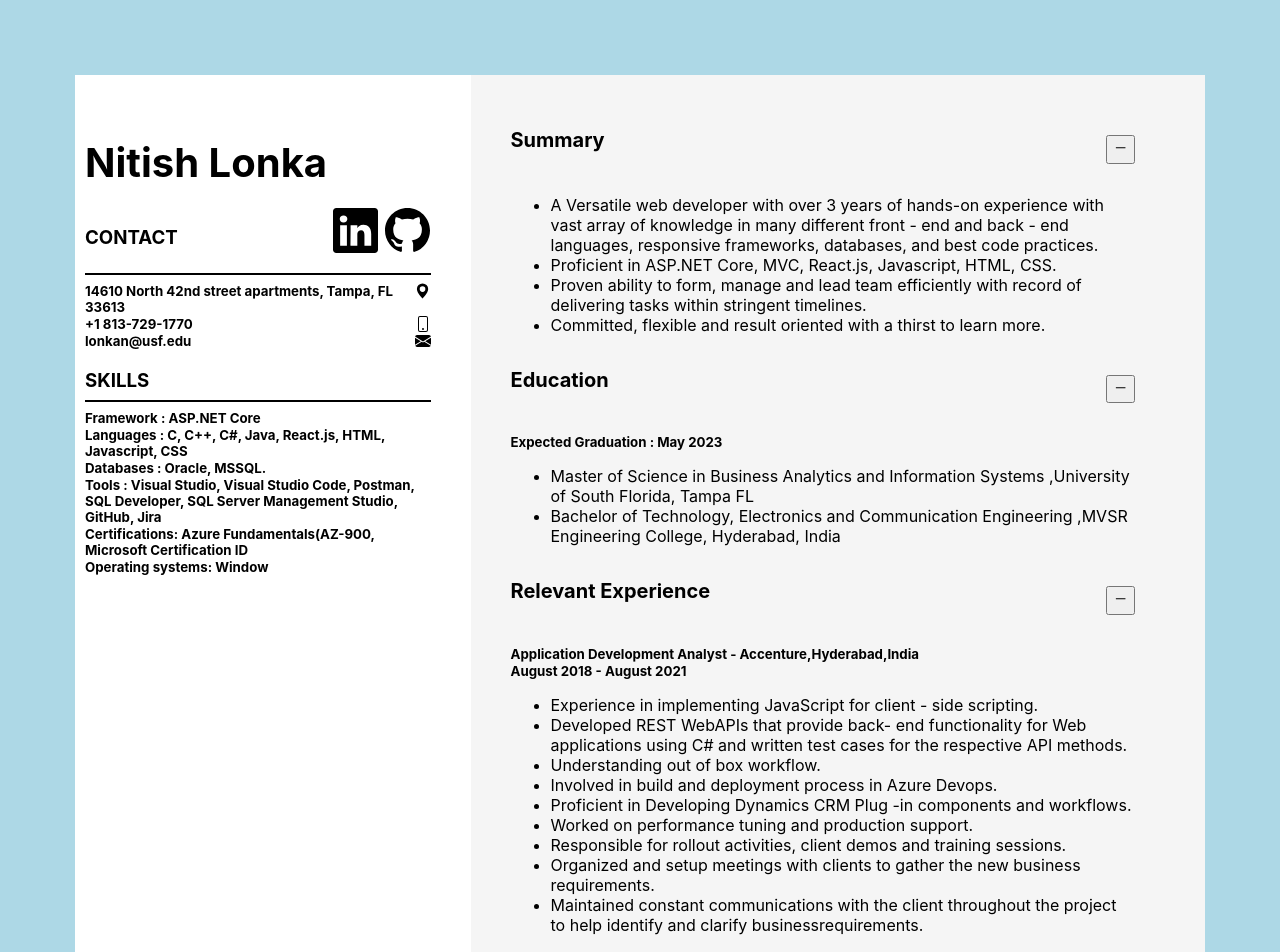
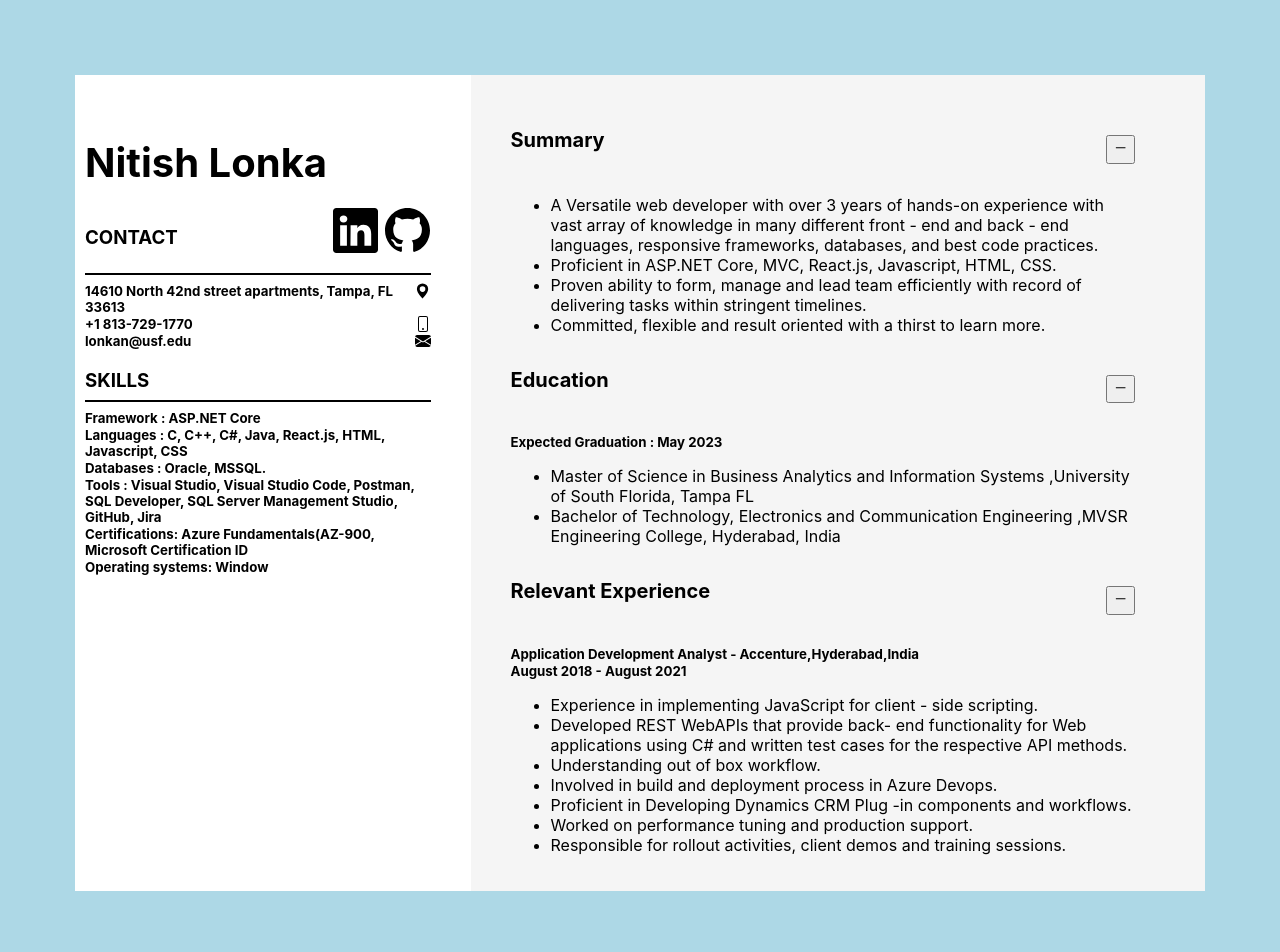
Before and after one commit to NitishLonka/myportfolio, a React (Create React App) app: page / in a window 1280 px wide. Shown: the top 952 px of the page. Built offline with nearby package versions, Linux system fonts and the light colour scheme.

Commit message:
Update data.js

```diff
--- a/src/data.js
+++ b/src/data.js
@@ -22,9 +22,7 @@ const data =[
 'Involved in build and deployment process in Azure Devops.',
 'Proficient in Developing Dynamics CRM Plug -in components and workflows.',
 'Worked on performance tuning and production support.',
-'Responsible for rollout activities, client demos and training sessions.',
-'Organized and setup meetings with clients to gather the new business requirements.',
-'Maintained constant communications with the client throughout the project to help identify and clarify businessrequirements.'],
+'Responsible for rollout activities, client demos and training sessions.'],
     date:'August 2018 - August 2021',
     title:'Application Development Analyst - Accenture,Hyderabad,India'
     }
```
